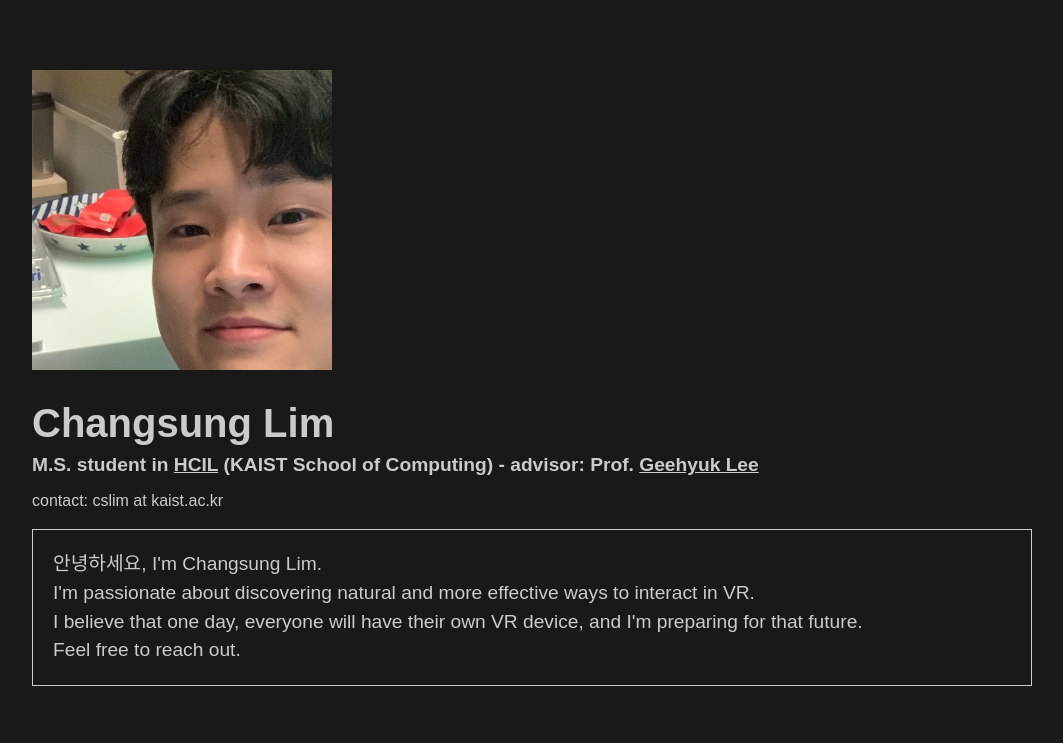
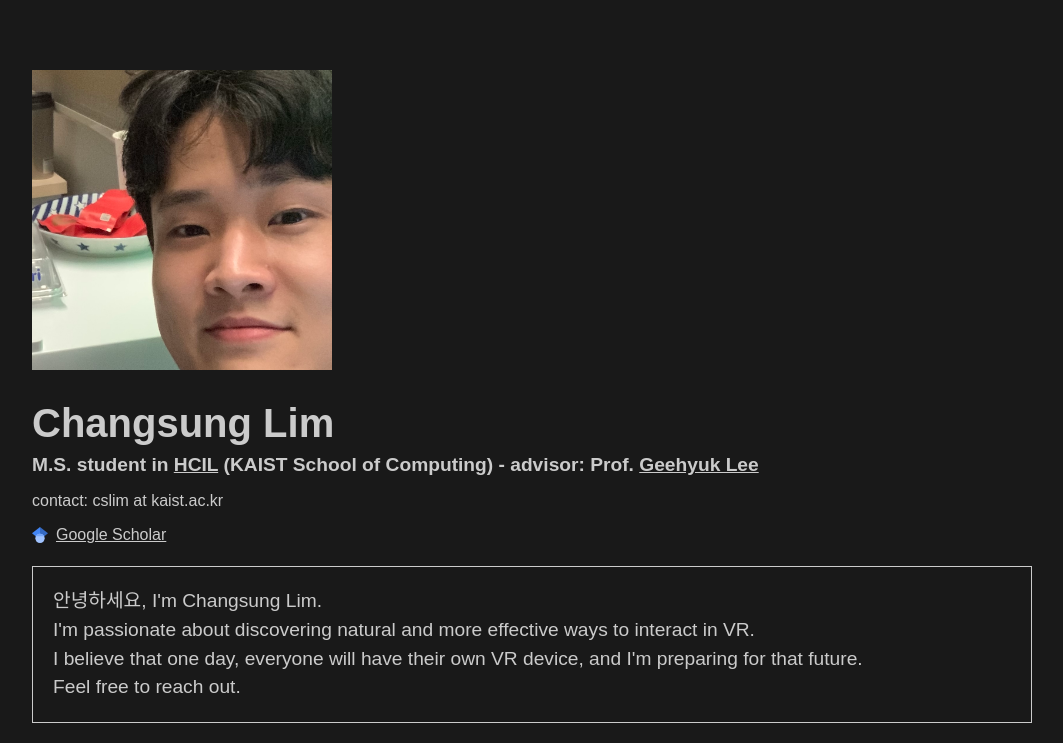
Before and after one commit to 18changsung/18changsung.github.io, a plain HTML site: page docs/index.html in a window 1280 px wide. Shown: the top 743 px of the page, without its empty margins (38-1101 px from the left). Drawn offline with Linux system fonts and the light colour scheme.

Commit message:
add Google Scholar link

```diff
--- a/docs/index.html
+++ b/docs/index.html
@@ -18,6 +18,10 @@
             <h1>Changsung Lim</h1>
             <h3>M.S. student in <a href="https://hcil.kaist.ac.kr/">HCIL</a> (KAIST School of Computing) - advisor: Prof. <a href="https://cs.kaist.ac.kr/people/view?idx=372&kind=faculty&menu=172">Geehyuk Lee</a></h3>
             <p>contact: cslim at kaist.ac.kr</p>
+            <a href="https://scholar.google.com/citations?user=etZJhp0AAAAJ&hl=en&oi=ao" target="_blank" class="icon-link">
+                <img src="images/Google_Scholar_logo.svg" alt="Google Scholar Icon" class="icon-img">
+                Google Scholar
+            </a>
             <p class="bio">
                 안녕하세요, I'm Changsung Lim.
                 <br>I'm passionate about discovering natural and more effective ways to interact in VR.</br>
--- a/docs/style.css
+++ b/docs/style.css
@@ -113,3 +113,19 @@ a:hover, a:focus, a:active {
     font-size: 0.8em;
     text-align: left;
 }
+
+/* Styles for the link and icon */
+.icon-link {
+    font-size: 1em; /* Adjust text and icon size based on text size */
+    display: inline-flex;
+    align-items: center;
+    /* text-decoration: none; /* Remove underline */
+    color: inherit; /* Inherit text color */
+}
+
+  /* Style for the image icon */
+.icon-img {
+    width: 1em;
+    height: 1em;
+    margin-right: 8px; /* Add space between icon and text */
+}
```
Also changed, not shown: docs/images/Google_Scholar_logo.svg (added).
